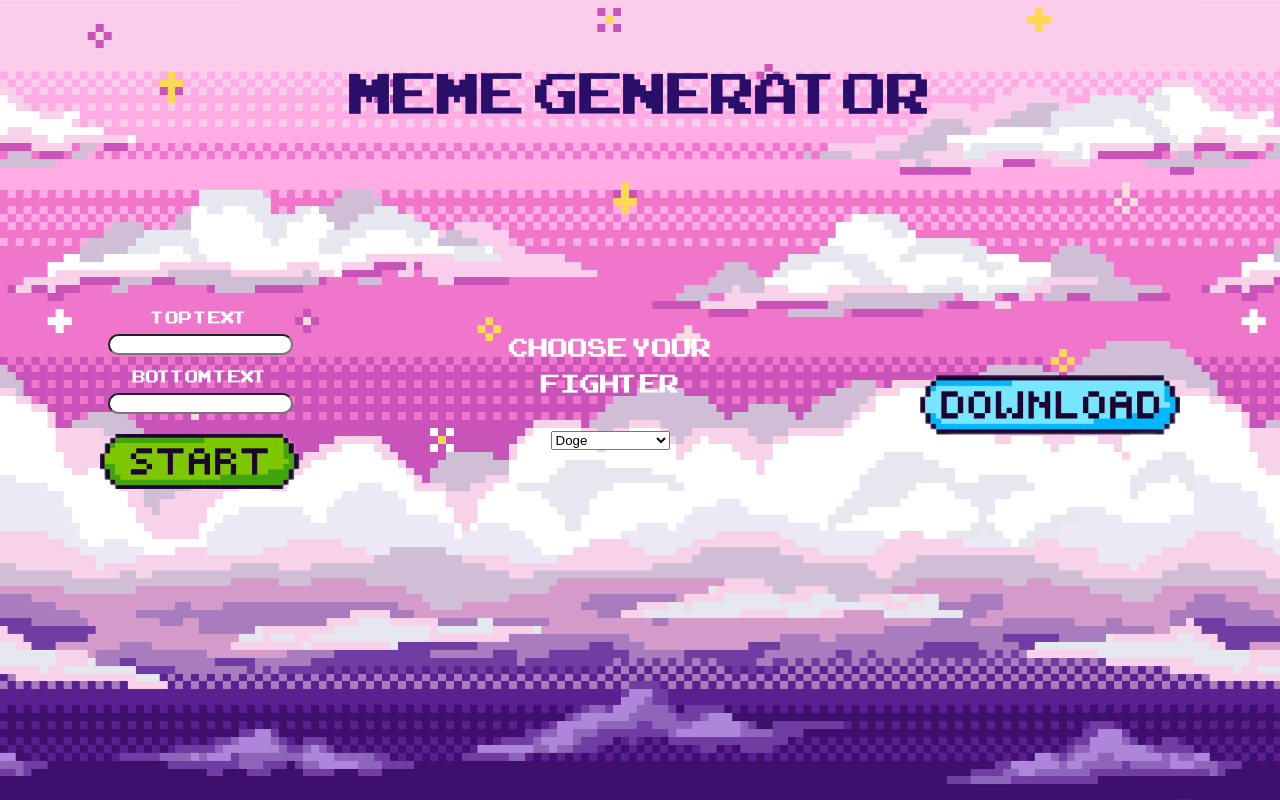
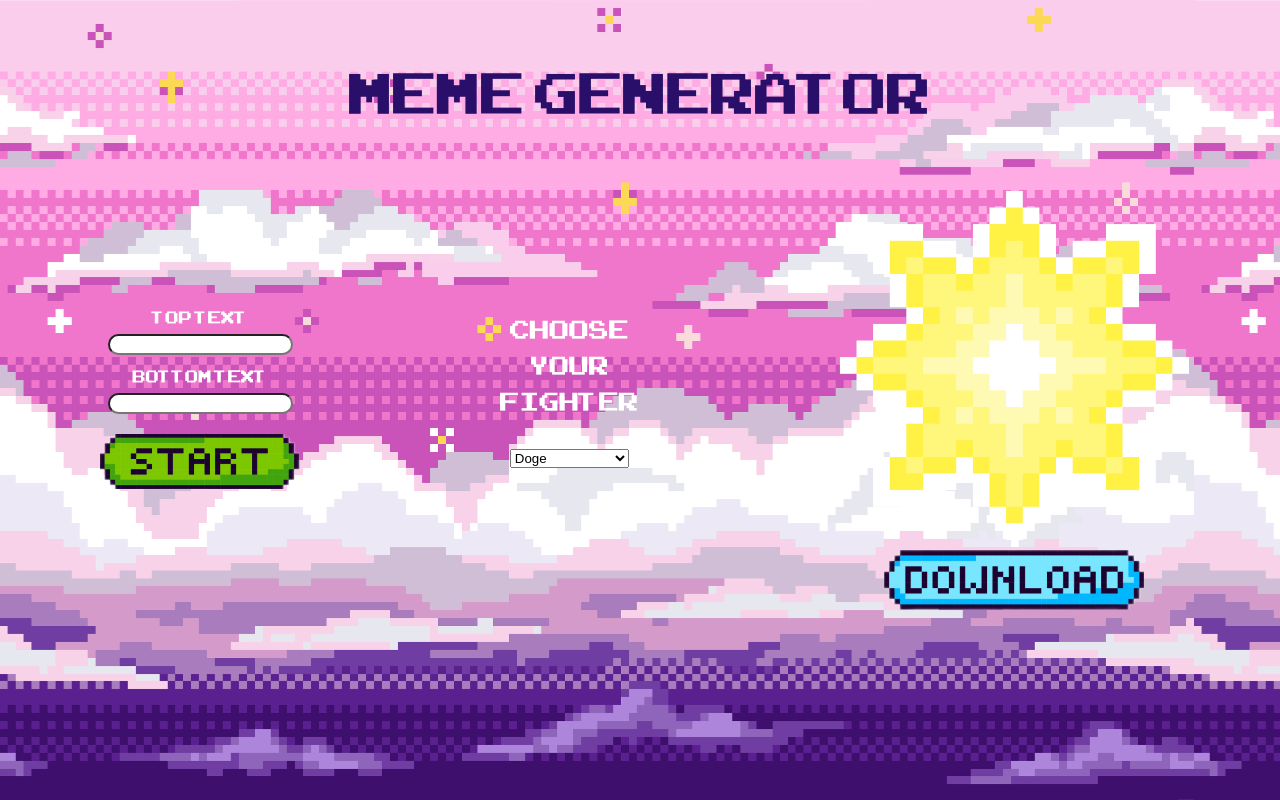
Before and after one commit to jacobjakeo/react-meme-generator, a React app: page / in a window 1280 px wide. Built offline with nearby package versions, Linux system fonts and the light colour scheme.

Commit message:
Fix drone issue

```diff
--- a/src/App.js
+++ b/src/App.js
@@ -100,6 +100,8 @@ function App() {
         </select>
       </div>
       <div className={styles['right-column']}>
+        <div className={styles.grid}>
+          <div className={styles.pixelSun} data-test-id="meme-image" />
           {memeUrl !== '' && (
             <img
               src={memeUrl}
@@ -108,6 +110,7 @@ function App() {
               data-test-id="meme-image"
             />
           )}
+        </div>
         <div>
           <button
             onClick={downloadMeme}
--- a/src/App.module.css
+++ b/src/App.module.css
@@ -58,12 +58,10 @@
   width: 220px;
   height: 220px;
   margin-bottom: 10px;
-}
-
-.border-image {
-  width: 250px;
-  height: 250px;
-  margin-bottom: 10px;
+  margin-left: 70px;
+  margin-top: 55px;
+  z-index: 3;
+  border-radius: 150px;
 }
 
 html {
@@ -106,3 +104,22 @@ html {
 .downloadButton:active {
   transform: scale(0.95);
 }
+
+.pixelSun {
+  background-image: url('./pixelsun.png');
+  background-size: cover;
+  background-repeat: no-repeat;
+  background-position: center;
+  z-index: 2;
+  width: 350px;
+  height: 350px;
+}
+
+.grid {
+  display: grid;
+}
+
+.pixelSun,
+.meme-image {
+  grid-area: 1/1;
+}
```
Also changed, not shown: src/pixelsun.png (added). Lines whose indentation alone changed are shown as unchanged.
